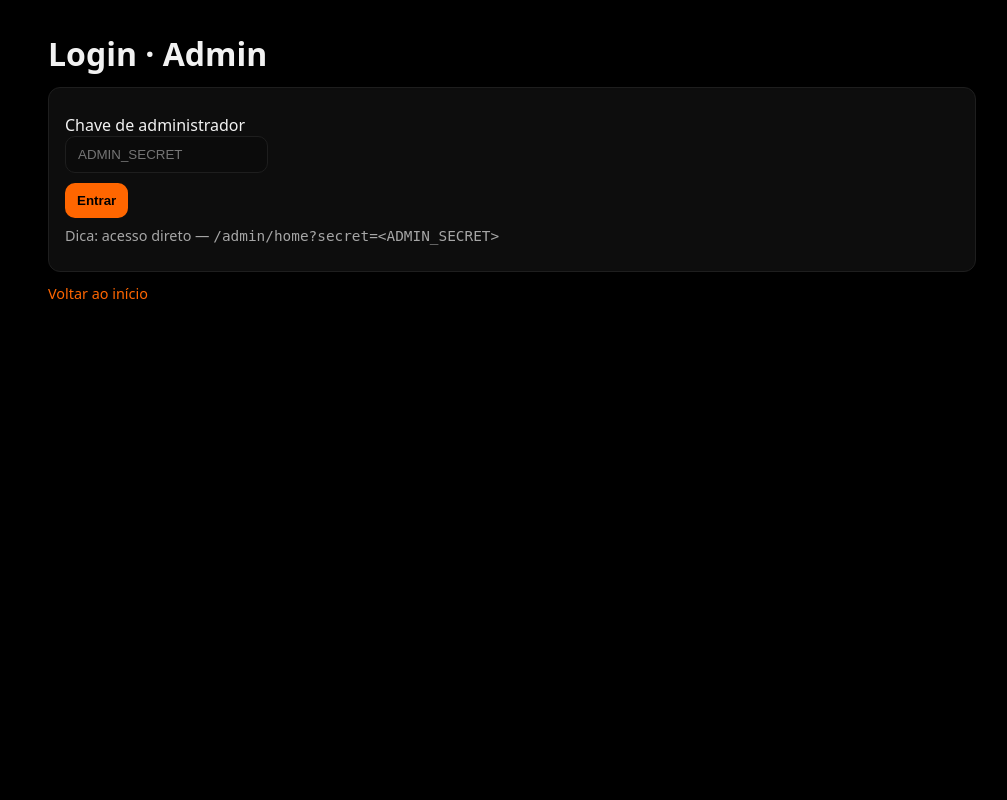
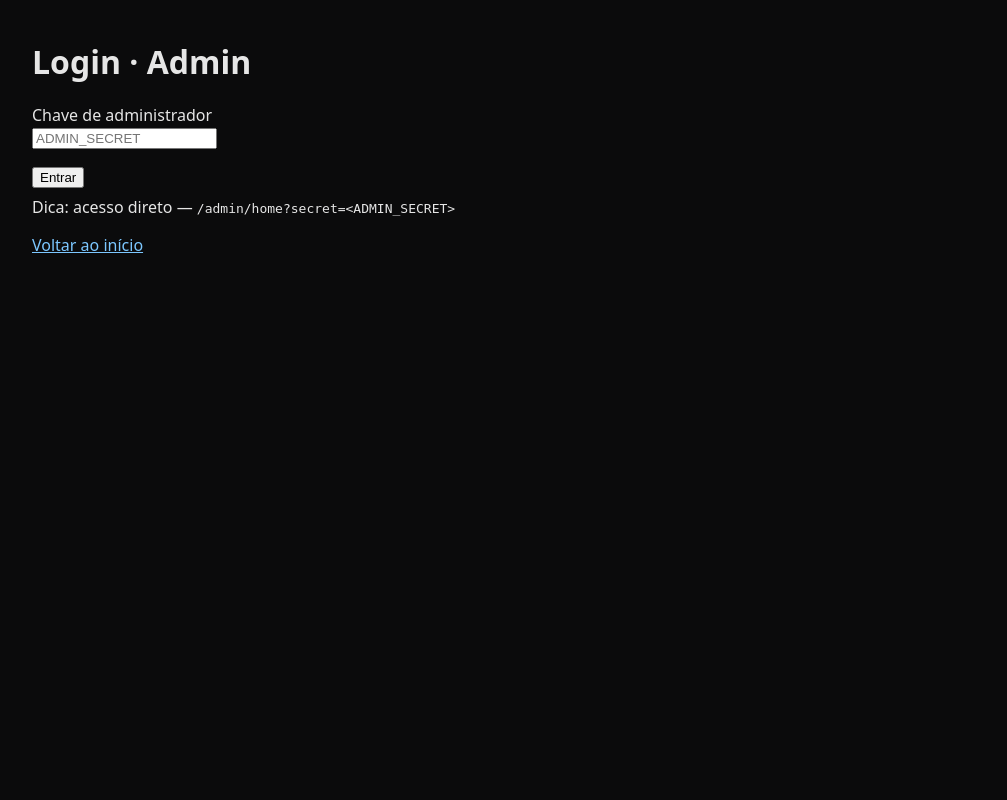
Before and after one commit to Jccasafus-hub/SchulzeVote, a Flask app: page /admin/login in a window 1280 px wide. Shown: the whole page, without its empty margins (128-1135 px from the left). Run offline with Flask 3, Linux system fonts and the light colour scheme.

Commit message:
Update base_admin.html

```diff
--- a/templates/base_admin.html
+++ b/templates/base_admin.html
@@ -2,62 +2,19 @@
 <html lang="pt-BR">
 <head>
   <meta charset="utf-8">
-  <title>{% block title %}Admin · SchulzeVote{% endblock %}</title>
+  <title>SchulzeVote Admin</title>
   <meta name="viewport" content="width=device-width,initial-scale=1">
+  <link rel="manifest" href="/manifest_admin.json">
   <meta name="theme-color" content="#000000">
-  <link rel="stylesheet" href="/static/app.css?v={{ APP_VERSION }}">
-
-  <!-- Manifest e ícones (APP Admin) — garante o ícone correto na instalação -->
-  <link rel="manifest" href="/manifest_admin.json?v={{ APP_VERSION }}">
-  <link rel="icon" type="image/png" sizes="192x192" href="/static/admin_icon_192.png">
-  <link rel="icon" type="image/png" sizes="512x512" href="/static/admin_icon_512.png">
-  <link rel="apple-touch-icon" sizes="180x180" href="/static/admin_icon_180.png">
   <link rel="apple-touch-icon" href="/static/admin_icon_180.png">
-  <meta name="apple-mobile-web-app-capable" content="yes">
-  <meta name="apple-mobile-web-app-status-bar-style" content="black">
-
-  {% block head_extra %}{% endblock %}
+  <style>
+    :root { color-scheme: dark light }
+    html, body { background: #0b0b0c; color: #e6e6e6 }
+    body { font-family: system-ui, Arial, sans-serif; max-width: 960px; margin: 40px auto; padding: 0 16px }
+    a { color: #7cc7ff }
+  </style>
 </head>
 <body>
-  <div class="container">
-    {% block content %}{% endblock %}
-  </div>
-
-  <!-- Botão e script para instalar o PWA Admin usando o manifest acima -->
-  <script>
-    (function(){
-      let deferredPrompt = null;
-      const id = 'install-admin-btn';
-      function ensureBtn(){
-        let b = document.getElementById(id);
-        if(!b){
-          b = document.createElement('button');
-          b.id = id;
-          b.textContent = 'Instalar Admin (PWA)';
-          b.className = 'tag'; // estilinho discreto
-          b.style.marginTop = '12px';
-          const host = document.querySelector('[data-install-host]') || document.body;
-          host.appendChild(b);
-        }
-        return b;
-      }
-
-      window.addEventListener('beforeinstallprompt', (e) => {
-        // Usa o manifest_admin.json desta página (por causa do <link rel="manifest"> no <head>)
-        e.preventDefault();
-        deferredPrompt = e;
-        const btn = ensureBtn();
-        btn.className = 'tag'; // fica visível
-        btn.onclick = async () => {
-          if(!deferredPrompt) return;
-          deferredPrompt.prompt();
-          try{ await deferredPrompt.userChoice; }catch(_){}
-          deferredPrompt = null;
-          btn.remove();
-        };
-      });
-    })();
-  </script>
-  {% block scripts %}{% endblock %}
+  {% block content %}{% endblock %}
 </body>
 </html>
```
